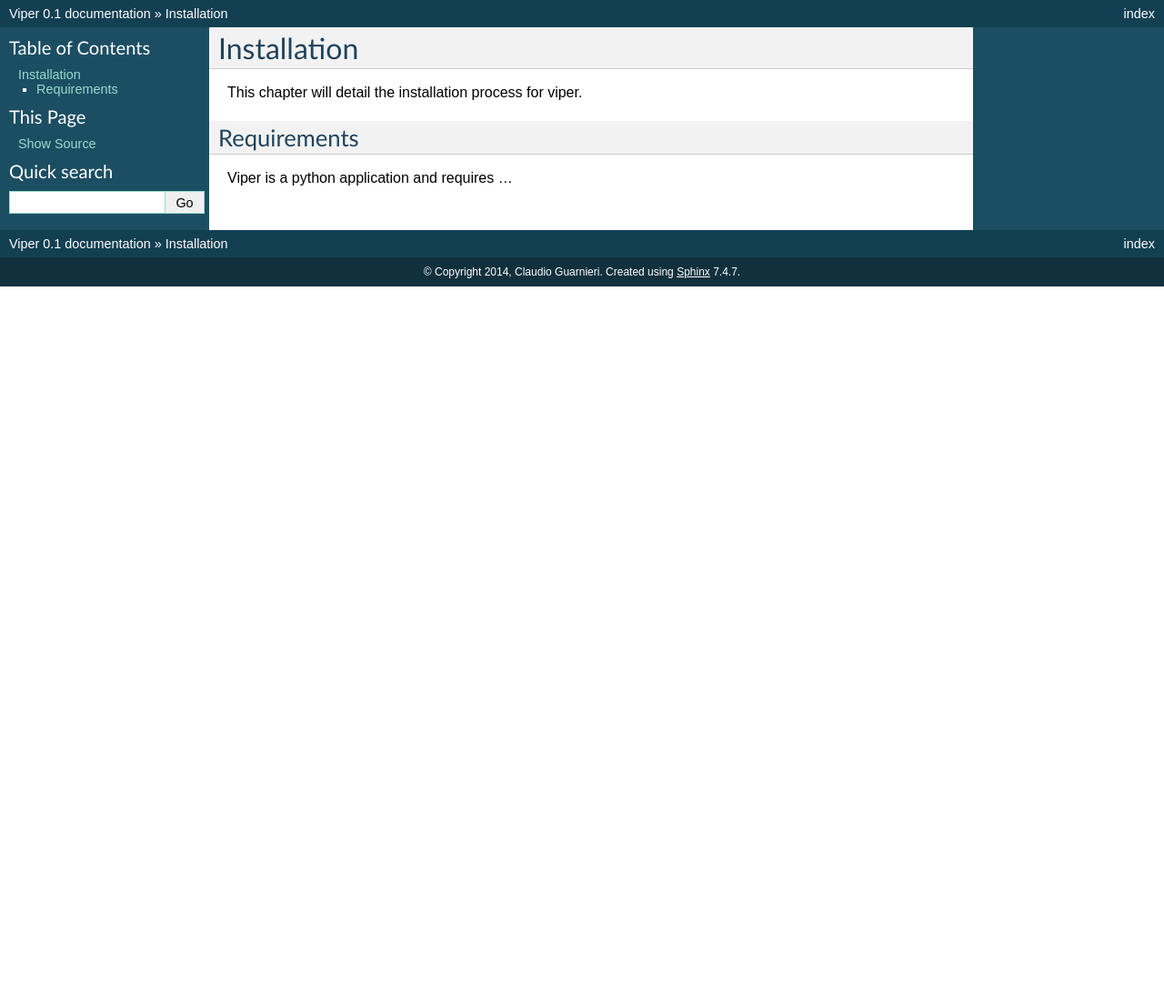
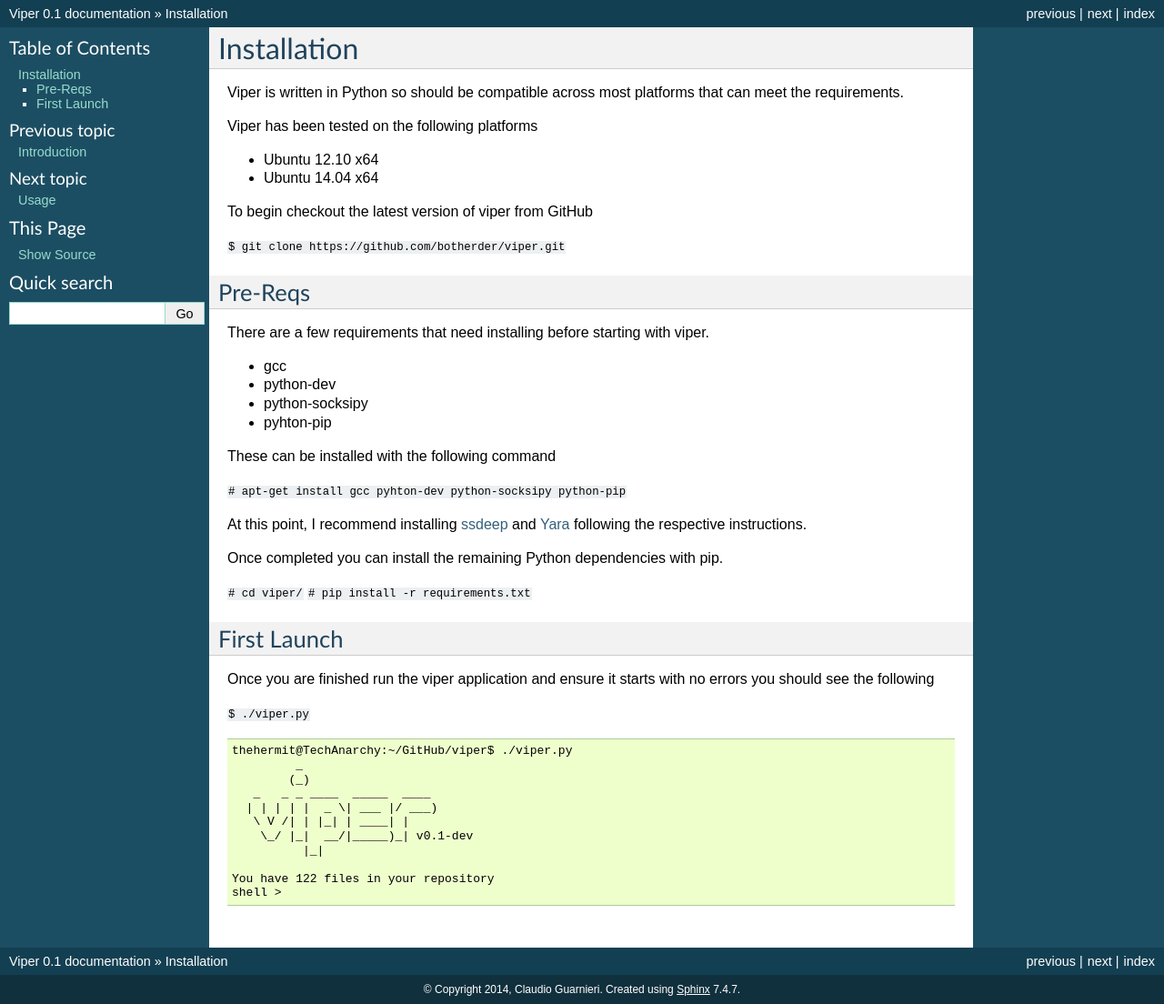
Before and after one commit to viper-framework/viper, a Sphinx documentation site: the page built from docs/source/installation/index.rst, in a window 1280 px wide. Shown: the whole page at 91% size. Built offline with Sphinx 7.4.7, drawn with Linux system fonts in a browser that asks for light colours; before the commit the page ends 900 px from its top, so only the background shows below that.

Commit message:
Playing with The Structure

```diff
--- /dev/null
+++ b/docs/source/faq/index.rst
@@ -0,0 +1,5 @@
+===
+FAQ
+===
+
+Here be answers to FAQ's
--- a/docs/source/installation/index.rst
+++ b/docs/source/installation/index.rst
@@ -3,10 +3,54 @@
 Installation
 ============
 
-This chapter will detail the installation process for viper.
+Viper is written in Python so should be compatible across most platforms that can meet the requirements.
 
-============
-Requirements
-============
+Viper has been tested on the following platforms
 
-Viper is a python application and requires . . .
+* Ubuntu 12.10 x64
+* Ubuntu 14.04 x64
+
+To begin checkout the latest version of viper from GitHub
+
+``$ git clone https://github.com/botherder/viper.git``
+
+Pre-Reqs
+---------
+There are a few requirements that need installing before starting with viper.
+
+* gcc
+* python-dev
+* python-socksipy
+* pyhton-pip
+
+These can be installed with the following command
+
+``# apt-get install gcc pyhton-dev python-socksipy python-pip``
+
+At this point, I recommend installing `ssdeep <http://ssdeep.sourceforge.net/>`_ and `Yara <http://plusvic.github.io/yara/>`_ following the respective instructions.
+
+Once completed you can install the remaining Python dependencies with pip.
+
+``# cd viper/``
+``# pip install -r requirements.txt``
+
+First Launch
+------------
+
+Once you are finished run the viper application and ensure it starts with no errors you should see the following
+
+``$ ./viper.py``
+
+::
+
+    thehermit@TechAnarchy:~/GitHub/viper$ ./viper.py
+             _
+            (_)
+       _   _ _ ____  _____  ____
+      | | | | |  _ \| ___ |/ ___)
+       \ V /| | |_| | ____| |
+        \_/ |_|  __/|_____)_| v0.1-dev
+              |_|
+
+    You have 122 files in your repository
+    shell >
```
Also changed, not shown: docs/source/index.rst (+4 -10 lines), docs/source/usage/index.rst (+4 -3 lines), docs/source/usage/modules/cuckoo.rst (+18 -0 lines), docs/source/usage/modules/debup.rst (+18 -0 lines), docs/source/usage/modules/index.rst (+6 -7 lines).
